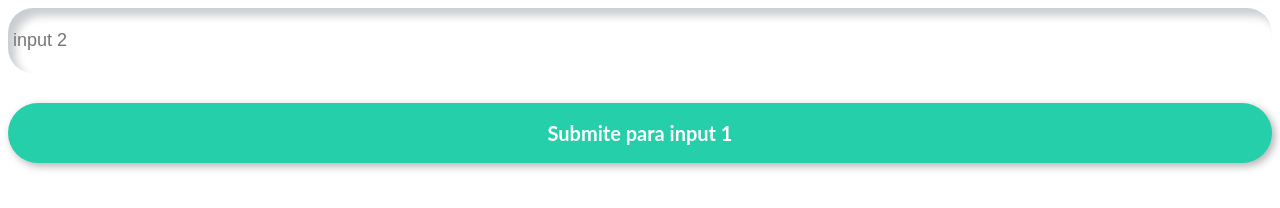
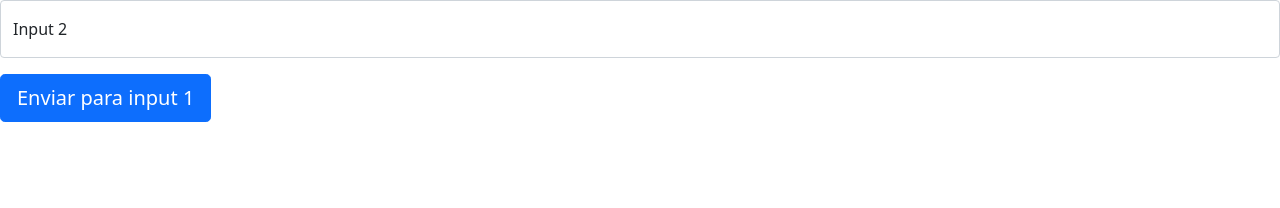
Before and after one commit to Crissky/seguranca-auditoria, a plain HTML site: page 1VA/Atividade-5/iframe2.html in a window 1280 px wide. Drawn offline with nearby package versions, Linux system fonts and the light colour scheme.

Commit message:
Atividade 5 - mudança no estilo

```diff
--- a/1VA/Atividade-5/css/style.css
+++ /dev/null
@@ -1,28 +0,0 @@
-* {box-sizing: border-box;}
-
-body {
-    margin:0;
-    height: 100vh;
-    width: 100vw;
-    overflow: hidden;
-    font-family: 'Lato', sans-serif;
-    font-weight: 700;
-    display: flex;
-    align-items: center;
-    justify-content: center;
-    color:#555;
-    background: #ecf0f3;
-}
-.container{
-  width:350px;
-  height: 500px;
-  padding: 60px 35px 35px 35px;
-  border-radius: 40px;
-  background: #ecf0f3;
-  box-shadow: 13px 13px 20px #cbced1,
-                -13px -13px 20px #ffffff;
-}
-.container iframe{
-  width: 100%;
-  height: 200px;
-}
--- a/1VA/Atividade-5/css/styleframe.css
+++ /dev/null
@@ -1,42 +0,0 @@
-* {box-sizing: border-box;border: 0;}
-
-input {
-  margin-bottom: 30px;
-  border-radius: 25px;
-  box-shadow: inset 8px 8px 8px #cbced1,
-              inset -8px -8px 8px #ffffff;
-}
-input {
-  width: 100%;
-  height: 65px;
-  border: none;
-  outline:none;
-  background: none;
-  font-size: 18px;
-  color: #555;
-  padding:20px 10px 20px 5px;
-}
-
-.signin-button {
-  outline: none;
-  border:none;
-  cursor: pointer;
-  width:100%;
-  height: 60px;
-  border-radius: 30px;
-  font-size: 20px;
-  font-weight: 700;
-  font-family: 'Lato', sans-serif;
-  color:#fff;
-  text-align: center;
-  background: #24cfaa;
-  box-shadow: 3px 3px 8px #b1b1b1,
-              -3px -3px 8px #ffffff;
-  transition: 0.5s;
-}
-.signin-button:hover {
-  background:#2fdbb6;
-}
-.signin-button:active {
-  background:#1da88a;
-}
--- a/1VA/Atividade-5/iframe2.html
+++ b/1VA/Atividade-5/iframe2.html
@@ -1,12 +1,19 @@
 <html lang="pt">
+
 <head>
     <meta charset="UTF-8">
-    <link rel="stylesheet" href="css/styleframe.css">
+    <link href="https://cdn.jsdelivr.net/npm/bootstrap@5.0.2/dist/css/bootstrap.min.css" rel="stylesheet"
+        integrity="sha384-EVSTQN3/azprG1Anm3QDgpJLIm9Nao0Yz1ztcQTwFspd3yD65VohhpuuCOmLASjC" crossorigin="anonymous">
 </head>
-    <body>
-        <form id="frame2">
-            <input type="text" placeholder="input 2">
-            <button class="signin-button">Submite para input 1</button>
-        </form>
-    </body>
+
+<body>
+    <form id="frame2">
+        <div class="form-floating mb-3">
+            <input type="text" placeholder="input 2" class="form-control">
+            <label for="floatingInput">Input 2</label>
+        </div>
+        <button class="btn btn-primary btn-lg">Enviar para input 1</button>
+    </form>
+</body>
+
 </html>
```
Also changed, not shown: 1VA/Atividade-5/iframe1.html (+15 -8 lines), 1VA/Atividade-5/index.html (+20 -6 lines), 1VA/Atividade-5/js/main.js (+10 -9 lines).
